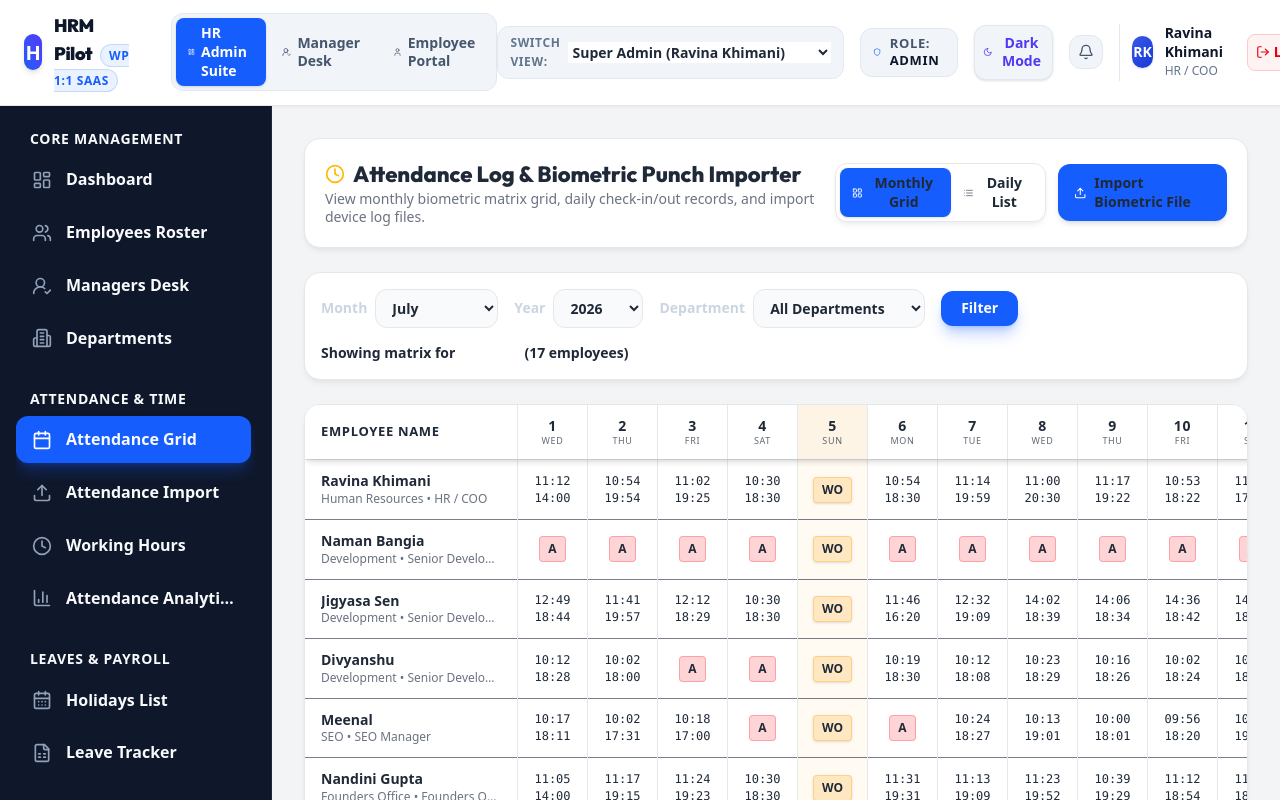
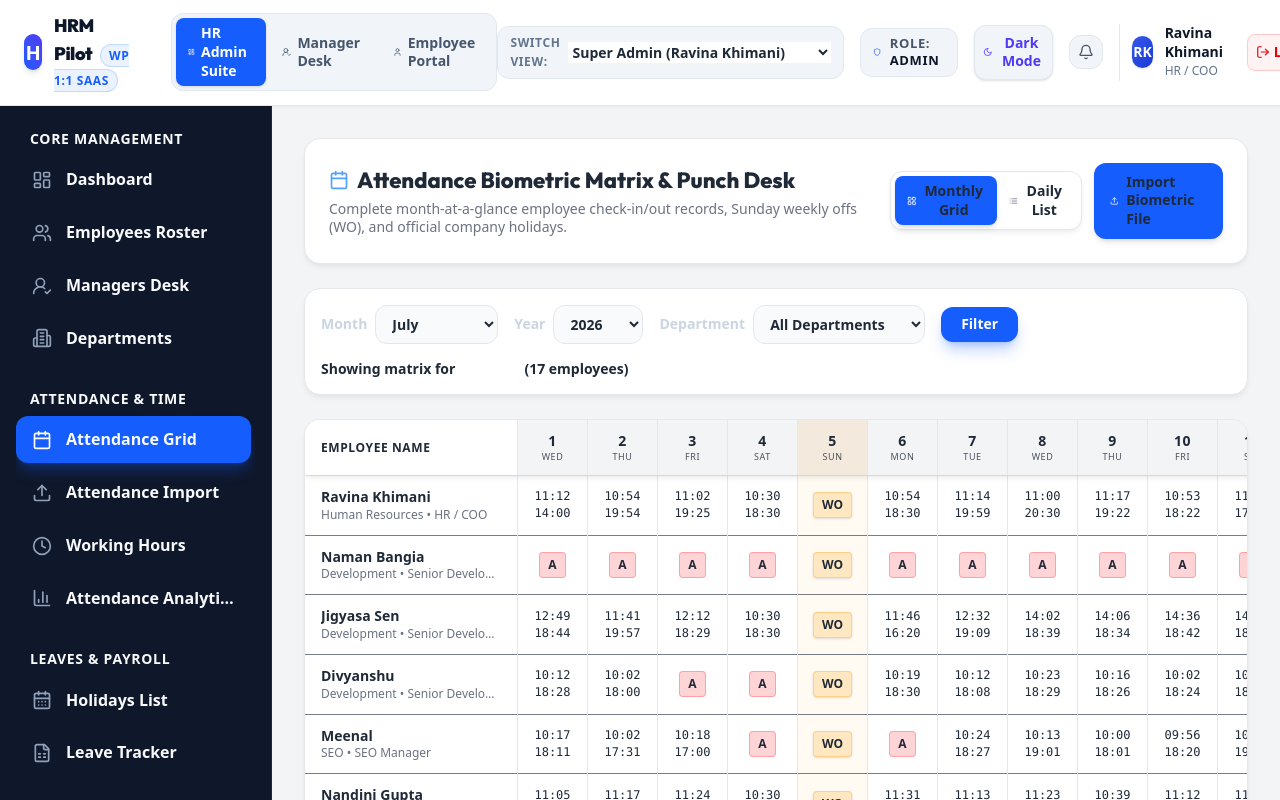
Before and after one commit to harsh12356-44/hrm-pilot-web-app, a Next.js app: page /admin/attendance in a window 1280 px wide. Shown: the top 800 px of the page. Built offline with nearby package versions, Linux system fonts and the light colour scheme.

Commit message:
Populate 2026 official holiday list and display custom Holiday Badges in Attendance Grid and Working Hours matrix

```diff
--- a/src/app/admin/working-hours/page.tsx
+++ b/src/app/admin/working-hours/page.tsx
@@ -31,21 +31,25 @@ export default function WorkingHoursPage() {
 
   const [logs, setLogs] = useState<AttendanceLog[]>([]);
   const [employees, setEmployees] = useState<Employee[]>([]);
+  const [holidays, setHolidays] = useState<any[]>([]);
   const [loading, setLoading] = useState(true);
 
   const fetchWorkingHours = async () => {
     setLoading(true);
     try {
       const url = `/api/attendance?month=${selectedMonth}&year=${selectedYear}&department=${department}`;
-      const [attRes, empRes] = await Promise.all([
+      const [attRes, empRes, holRes] = await Promise.all([
         fetch(url),
         fetch(`/api/employees`),
+        fetch('/api/holidays'),
       ]);
 
       const attData = await attRes.json();
       const empData = await empRes.json();
+      const holData = await holRes.json();
 
       setLogs(Array.isArray(attData.logs) ? attData.logs : []);
+      setHolidays(Array.isArray(holData) ? holData : []);
       let empList = Array.isArray(empData.employees) ? empData.employees : Array.isArray(empData) ? empData : [];
       if (department !== 'ALL') {
         empList = empList.filter((e: any) => e.department === department);
@@ -285,15 +289,24 @@ export default function WorkingHoursPage() {
                             const isSunday = dateObj.getDay() === 0;
 
                             const isWeeklyOff = (log && (log.attendanceCode === 'WO-I' || log.attendanceCode === 'WO')) || (isSunday && (!log || log.attendanceCode === 'WO-I' || log.attendanceCode === 'WO'));
+                            const holiday = holidays.find(h => h.date === dateStr);
 
                             return (
                               <td
                                 key={dayNum}
                                 className={`py-3 px-1 text-center border-r border-slate-800/60 transition ${
-                                  isSunday ? 'bg-amber-500/5' : ''
+                                  holiday ? 'bg-rose-500/10' : isSunday ? 'bg-amber-500/5' : ''
                                 }`}
                               >
-                                {isWeeklyOff ? (
+                                {holiday ? (
+                                  /* HOLIDAY BADGE (e.g. Diwali, Holi, Republic Day) */
+                                  <span
+                                    className="inline-block px-1.5 py-1 rounded bg-rose-500/25 border border-rose-500/40 text-rose-300 font-extrabold text-[9px] uppercase shadow-sm leading-tight max-w-[65px] truncate"
+                                    title={holiday.name}
+                                  >
+                                    {holiday.name}
+                                  </span>
+                                ) : isWeeklyOff ? (
                                   /* WO Badge Matching Reference Image 1:1 */
                                   <span className="inline-block px-2 py-1 rounded bg-amber-500/20 border border-amber-500/30 text-amber-300 font-extrabold text-[10px] uppercase shadow-sm">
                                     WO
--- a/src/components/AttendanceLogTab.tsx
+++ b/src/components/AttendanceLogTab.tsx
@@ -3,6 +3,7 @@
 import React, { useState, useEffect } from 'react';
 import { Upload, Clock, Edit2, Calendar, LayoutGrid, List } from 'lucide-react';
 import * as XLSX from 'xlsx';
+import { Holiday } from '@/lib/types';
 
 interface AttendanceLogTabProps {
   hideImport?: boolean;
@@ -34,6 +35,7 @@ export default function AttendanceLogTab({ hideImport = false }: AttendanceLogTa
 
   const [logs, setLogs] = useState<any[]>([]);
   const [employees, setEmployees] = useState<any[]>([]);
+  const [holidays, setHolidays] = useState<Holiday[]>([]);
   const [loading, setLoading] = useState(true);
   const [importMessage, setImportMessage] = useState('');
 
@@ -53,10 +55,15 @@ export default function AttendanceLogTab({ hideImport = false }: AttendanceLogTa
       } else {
         url += `&date=${date}`;
       }
-      const res = await fetch(url);
-      const data = await res.json();
+      const [attRes, holRes] = await Promise.all([
+        fetch(url),
+        fetch('/api/holidays'),
+      ]);
+      const data = await attRes.json();
+      const holData = await holRes.json();
       setLogs(data.logs || []);
       setEmployees(data.employees || []);
+      setHolidays(Array.isArray(holData) ? holData : []);
     } catch (err) {
       console.error(err);
     } finally {
@@ -98,69 +105,73 @@ export default function AttendanceLogTab({ hideImport = false }: AttendanceLogTa
         setTimeout(() => setImportMessage(''), 5000);
         fetchAttendance();
       } catch (err) {
-        setImportMessage('Error processing biometric import file.');
+        console.error(err);
+        alert('Failed to parse biometric Excel file. Please verify file format.');
       }
     };
     reader.readAsBinaryString(file);
   };
 
-  const handleSaveCorrection = async () => {
+  const handleSaveEdit = async () => {
     if (!editLog) return;
     try {
-      await fetch('/api/attendance', {
+      const res = await fetch('/api/attendance', {
         method: 'POST',
         headers: { 'Content-Type': 'application/json' },
         body: JSON.stringify({
           action: 'MANUAL_EDIT',
-          id: editLog.id,
+          logId: editLog.id,
           employeeId: editLog.employeeId,
           date: editLog.date,
           attendanceCode: editCode,
           checkIn: editIn,
           checkOut: editOut,
-          correctionReason: reason,
+          reason,
         }),
       });
+      const data = await res.json();
+      if (data.success) {
         setEditLog(null);
         fetchAttendance();
+      } else {
+        alert(data.error || 'Failed to save edit');
+      }
     } catch (err) {
       console.error(err);
     }
   };
 
-  // Days count for selected month/year
-  const totalDaysInMonth = new Date(Number(selectedYear), Number(selectedMonth), 0).getDate();
-  const daysArray = Array.from({ length: totalDaysInMonth }, (_, i) => i + 1);
-
-  // Map logs by key: employeeId_date
+  // Helper map for fast lookup in matrix grid
   const logsMap: { [key: string]: any } = {};
   logs.forEach(l => {
     logsMap[`${l.employeeId}_${l.date}`] = l;
   });
 
+  // Calculate days in selected month for matrix header
+  const totalDaysInMonth = new Date(Number(selectedYear), Number(selectedMonth), 0).getDate();
+  const daysArray = Array.from({ length: totalDaysInMonth }, (_, i) => i + 1);
+
   return (
-    <div className="space-y-6 text-slate-100 pb-12">
-      {/* Header & Importer */}
-      <div className="bg-slate-900 border border-slate-800 rounded-2xl p-5 shadow-lg flex flex-col md:flex-row items-center justify-between gap-4">
+    <div className="space-y-6">
+      {/* Header Bar */}
+      <div className="flex flex-col md:flex-row md:items-center justify-between gap-4 bg-slate-900 border border-slate-800 rounded-2xl p-6 shadow-xl">
         <div>
-          <h2 className="text-xl font-extrabold text-white flex items-center space-x-2 font-heading">
-            <Clock className="w-5 h-5 text-amber-400" />
-            <span>{hideImport ? 'My Attendance Log' : 'Attendance Log & Biometric Punch Importer'}</span>
+          <h2 className="text-xl font-extrabold text-white font-heading flex items-center space-x-2">
+            <Calendar className="w-5 h-5 text-blue-400" />
+            <span>Attendance Biometric Matrix & Punch Desk</span>
           </h2>
-          <p className="text-xs text-slate-400">
-            {hideImport
-              ? 'View your daily punch records, attendance codes, and shift duration.'
-              : 'View monthly biometric matrix grid, daily check-in/out records, and import device log files.'}
+          <p className="text-xs text-slate-400 mt-1">
+            Complete month-at-a-glance employee check-in/out records, Sunday weekly offs (WO), and official company holidays.
           </p>
         </div>
 
-        <div className="flex items-center space-x-3 w-full md:w-auto">
-          {/* View Switcher */}
-          <div className="flex items-center bg-slate-800 border border-slate-700 rounded-xl p-1">
+        <div className="flex items-center space-x-3">
+          {/* View Toggle */}
+          <div className="flex bg-slate-950 p-1 rounded-xl border border-slate-800">
             <button
               onClick={() => setViewMode('matrix')}
-              className={`flex items-center space-x-1.5 px-3 py-1.5 rounded-lg text-xs font-bold transition ${
-                viewMode === 'matrix' ? 'bg-blue-600 text-white shadow' : 'text-slate-400 hover:text-white'
+              className={`px-3 py-1.5 rounded-lg text-xs font-bold transition flex items-center space-x-1.5 ${
+                viewMode === 'matrix' ? 'bg-blue-600 text-white shadow-md' : 'text-slate-400 hover:text-white'
               }`}
             >
               <LayoutGrid className="w-3.5 h-3.5" />
@@ -168,8 +179,8 @@ export default function AttendanceLogTab({ hideImport = false }: AttendanceLogTa
             </button>
             <button
               onClick={() => setViewMode('daily')}
-              className={`flex items-center space-x-1.5 px-3 py-1.5 rounded-lg text-xs font-bold transition ${
-                viewMode === 'daily' ? 'bg-blue-600 text-white shadow' : 'text-slate-400 hover:text-white'
+              className={`px-3 py-1.5 rounded-lg text-xs font-bold transition flex items-center space-x-1.5 ${
+                viewMode === 'daily' ? 'bg-blue-600 text-white shadow-md' : 'text-slate-400 hover:text-white'
               }`}
             >
               <List className="w-3.5 h-3.5" />
@@ -195,7 +206,7 @@ export default function AttendanceLogTab({ hideImport = false }: AttendanceLogTa
         </div>
       )}
 
-      {/* Filter Controls Bar (Matching Reference Image 1:1) */}
+      {/* Filter Controls Bar */}
       <div className="bg-slate-900 border border-slate-800 rounded-2xl p-4 flex flex-wrap items-center justify-between gap-4 shadow-md">
         <div className="flex flex-wrap items-center gap-4">
           {viewMode === 'matrix' ? (
@@ -280,30 +291,39 @@ export default function AttendanceLogTab({ hideImport = false }: AttendanceLogTa
       {/* MONTHLY MATRIX GRID VIEW (With Dual Horizontal & Vertical Scrollbars) */}
       {viewMode === 'matrix' ? (
         <div className="bg-slate-900 border border-slate-800 rounded-2xl shadow-2xl overflow-auto max-h-[580px] relative">
-          <table className="w-full text-left text-xs border-collapse min-w-[1200px]">
-            <thead className="sticky top-0 z-30 bg-slate-950 shadow-md">
-              <tr className="bg-slate-950 text-slate-400 uppercase font-black tracking-wider text-[11px] border-b border-slate-800">
-                {/* Sticky Top-Left Employee Name Header */}
-                <th className="py-4 px-4 sticky top-0 left-0 z-40 bg-slate-950 border-r border-b border-slate-800 min-w-[200px] shadow-md">
+          <table className="w-full text-left text-xs border-collapse">
+            <thead className="sticky top-0 z-20 bg-slate-950 text-slate-300 font-bold uppercase text-[10px] tracking-wider border-b border-slate-800 shadow-md">
+              <tr>
+                {/* Frozen Left Header */}
+                <th className="py-4 px-4 sticky left-0 z-30 bg-slate-950 border-r border-b border-slate-800 min-w-[200px] shadow-sm text-slate-200 font-extrabold">
                   EMPLOYEE NAME
                 </th>
-                {/* Days Columns 1..31 Header */}
+
+                {/* Frozen Top Day Columns 1..31 */}
                 {daysArray.map(dayNum => {
                   const padDay = String(dayNum).padStart(2, '0');
                   const padMonth = String(selectedMonth).padStart(2, '0');
-                  const dateObj = new Date(`${selectedYear}-${padMonth}-${padDay}`);
+                  const dateStr = `${selectedYear}-${padMonth}-${padDay}`;
+                  const dateObj = new Date(dateStr);
                   const isSunday = dateObj.getDay() === 0;
+
+                  const holiday = holidays.find(h => h.date === dateStr);
 
                   return (
                     <th
                       key={dayNum}
+                      title={holiday ? holiday.name : undefined}
                       className={`py-3 px-2 text-center border-r border-b border-slate-800 min-w-[70px] ${
-                        isSunday ? 'bg-amber-500/10 text-amber-300 font-extrabold' : ''
+                        holiday
+                          ? 'bg-rose-500/20 text-rose-300 font-extrabold border-b-2 border-b-rose-500'
+                          : isSunday
+                          ? 'bg-amber-500/10 text-amber-300 font-extrabold'
+                          : ''
                       }`}
                     >
                       <span className="block text-xs">{dayNum}</span>
-                      <span className="block text-[9px] font-normal opacity-70">
-                        {dateObj.toLocaleDateString('en-US', { weekday: 'short' })}
+                      <span className="block text-[9px] font-normal opacity-80 truncate max-w-[65px]">
+                        {holiday ? holiday.name : dateObj.toLocaleDateString('en-US', { weekday: 'short' })}
                       </span>
                     </th>
                   );
@@ -329,6 +349,9 @@ export default function AttendanceLogTab({ hideImport = false }: AttendanceLogTa
                     const dateObj = new Date(dateStr);
                     const isSunday = dateObj.getDay() === 0;
 
+                    // Check for Holiday
+                    const holiday = holidays.find(h => h.date === dateStr);
+
                     // Sunday / Weekly Off
                     const isWeeklyOff = (log && (log.attendanceCode === 'WO-I' || log.attendanceCode === 'WO')) || (isSunday && (!log || log.attendanceCode === 'WO-I' || log.attendanceCode === 'WO'));
 
@@ -338,17 +361,25 @@ export default function AttendanceLogTab({ hideImport = false }: AttendanceLogTa
                         onClick={() => {
                           if (!hideImport) {
                             setEditLog(log || { id: `att-${emp.id}-${dateStr}`, employeeId: emp.id, employeeName: emp.name, date: dateStr });
-                              setEditCode(log ? log.attendanceCode : (isSunday ? 'WO-I' : 'P'));
+                            setEditCode(log ? log.attendanceCode : (holiday ? 'HOLIDAY' : isSunday ? 'WO-I' : 'P'));
                             setEditIn(log ? log.checkIn || '09:00' : '09:00');
                             setEditOut(log ? log.checkOut || '18:00' : '18:00');
                           }
                         }}
                         className={`py-2 px-1 text-center border-r border-slate-800/60 transition cursor-pointer hover:bg-blue-600/20 ${
-                            isSunday ? 'bg-amber-500/5' : ''
+                          holiday ? 'bg-rose-500/10' : isSunday ? 'bg-amber-500/5' : ''
                         }`}
                       >
-                          {isWeeklyOff ? (
-                            /* WO Badge Matching User Reference Image 1:1 */
+                        {holiday ? (
+                          /* HOLIDAY BADGE (e.g. Diwali, Holi, Republic Day) */
+                          <span
+                            className="inline-block px-1.5 py-1 rounded bg-rose-500/25 border border-rose-500/40 text-rose-300 font-extrabold text-[9px] uppercase shadow-sm leading-tight max-w-[65px] truncate"
+                            title={holiday.name}
+                          >
+                            {holiday.name}
+                          </span>
+                        ) : isWeeklyOff ? (
+                          /* WO Badge Matching Reference Image 1:1 */
                           <span className="inline-block px-2 py-1 rounded bg-amber-500/20 border border-amber-500/30 text-amber-300 font-extrabold text-[10px] uppercase shadow-sm">
                             WO
                           </span>
@@ -419,11 +450,9 @@ export default function AttendanceLogTab({ hideImport = false }: AttendanceLogTa
                     </td>
                     <td className="py-3.5 px-4 text-center font-mono">{log.checkIn || '--:--'}</td>
                     <td className="py-3.5 px-4 text-center font-mono">{log.checkOut || '--:--'}</td>
-                    <td className="py-3.5 px-4 text-center font-mono text-emerald-400">{log.workedMinutes}m</td>
-                    <td className="py-3.5 px-4 text-center font-mono text-red-400">{log.shortMinutes}m</td>
-                    <td className="py-3.5 px-4 text-center text-[11px] text-slate-400">
-                      {log.isManual ? `Manual Edit (${log.correctionReason || 'Corrected'})` : 'Device Punch'}
-                    </td>
+                    <td className="py-3.5 px-4 text-center font-mono font-semibold text-emerald-400">{log.workedMinutes || 0}m</td>
+                    <td className="py-3.5 px-4 text-center font-mono text-amber-400">{log.shortMinutes || 0}m</td>
+                    <td className="py-3.5 px-4 text-center font-medium text-slate-300">{log.status || 'Verified'}</td>
                     {!hideImport && (
                       <td className="py-3.5 px-4 text-right">
                         <button
@@ -433,9 +462,10 @@ export default function AttendanceLogTab({ hideImport = false }: AttendanceLogTa
                             setEditIn(log.checkIn || '09:00');
                             setEditOut(log.checkOut || '18:00');
                           }}
-                          className="p-1.5 bg-blue-600/20 hover:bg-blue-600/30 text-blue-400 rounded-lg transition"
+                          className="px-3 py-1 bg-slate-800 hover:bg-slate-700 text-blue-400 rounded-lg text-xs font-semibold transition flex items-center space-x-1 ml-auto"
                         >
-                          <Edit2 className="w-3.5 h-3.5" />
+                          <Edit2 className="w-3 h-3" />
+                          <span>Edit</span>
                         </button>
                       </td>
                     )}
@@ -447,48 +477,78 @@ export default function AttendanceLogTab({ hideImport = false }: AttendanceLogTa
         </div>
       )}
 
-      {/* Manual Punch Correction Modal */}
-      {!hideImport && editLog && (
-        <div className="fixed inset-0 z-50 bg-black/60 backdrop-blur-sm flex items-center justify-center p-4">
-          <div className="bg-slate-900 border border-slate-800 rounded-2xl p-6 max-w-md w-full space-y-4 shadow-2xl">
-            <h3 className="text-base font-bold text-white">Edit Attendance Punch</h3>
-            <p className="text-xs text-slate-400">Editing log entry for <strong className="text-white">{editLog.employeeName}</strong> ({editLog.date})</p>
+      {/* QUICK PUNCH EDIT MODAL */}
+      {editLog && (
+        <div className="fixed inset-0 z-50 bg-black/70 backdrop-blur-sm flex items-center justify-center p-4">
+          <div className="bg-slate-900 border border-slate-800 rounded-2xl p-6 max-w-md w-full shadow-2xl space-y-4 animate-fadeIn">
+            <h3 className="text-lg font-bold text-white font-heading">
+              Edit Biometric Record for {editLog.employeeName}
+            </h3>
+            <p className="text-xs text-slate-400">Date: <strong className="text-slate-200">{editLog.date}</strong></p>
 
+            <div className="space-y-3">
               <div>
-              <label className="block text-xs font-semibold text-slate-300 mb-1">Attendance Code</label>
-              <select value={editCode} onChange={e => setEditCode(e.target.value)} className="w-full bg-slate-800 border border-slate-700 rounded-xl px-3 py-2 text-xs text-white">
-                <option value="P">P - Present</option>
-                <option value="WO-I">WO - Weekly Off / Sunday</option>
+                <label className="text-xs font-semibold text-slate-300 block mb-1">Attendance Code</label>
+                <select
+                  value={editCode}
+                  onChange={e => setEditCode(e.target.value)}
+                  className="w-full bg-slate-800 border border-slate-700 rounded-xl px-3 py-2 text-xs font-semibold text-white focus:outline-none focus:border-blue-500"
+                >
+                  <option value="P">P - Full Present</option>
                   <option value="HD">HD - Half Day</option>
                   <option value="A">A - Absent</option>
-                <option value="PL">PL - Paid Leave</option>
-                <option value="UL">UL - Unpaid Leave</option>
                   <option value="MP">MP - Missing Punch</option>
+                  <option value="WO-I">WO-I - Weekly Off</option>
+                  <option value="PL">PL - Planned Leave</option>
+                  <option value="UL">UL - Unplanned Leave</option>
                 </select>
               </div>
 
               <div className="grid grid-cols-2 gap-3">
                 <div>
-                <label className="block text-xs font-semibold text-slate-300 mb-1">Check In Time</label>
-                <input type="time" value={editIn} onChange={e => setEditIn(e.target.value)} className="w-full bg-slate-800 border border-slate-700 rounded-xl px-3 py-2 text-xs text-white" />
+                  <label className="text-xs font-semibold text-slate-300 block mb-1">Check In Time</label>
+                  <input
+                    type="time"
+                    value={editIn}
+                    onChange={e => setEditIn(e.target.value)}
+                    className="w-full bg-slate-800 border border-slate-700 rounded-xl px-3 py-2 text-xs font-semibold text-white focus:outline-none focus:border-blue-500"
+                  />
                 </div>
                 <div>
-                <label className="block text-xs font-semibold text-slate-300 mb-1">Check Out Time</label>
-                <input type="time" value={editOut} onChange={e => setEditOut(e.target.value)} className="w-full bg-slate-800 border border-slate-700 rounded-xl px-3 py-2 text-xs text-white" />
+                  <label className="text-xs font-semibold text-slate-300 block mb-1">Check Out Time</label>
+                  <input
+                    type="time"
+                    value={editOut}
+                    onChange={e => setEditOut(e.target.value)}
+                    className="w-full bg-slate-800 border border-slate-700 rounded-xl px-3 py-2 text-xs font-semibold text-white focus:outline-none focus:border-blue-500"
+                  />
                 </div>
               </div>
 
               <div>
-              <label className="block text-xs font-semibold text-slate-300 mb-1">Correction Reason</label>
-              <input type="text" value={reason} onChange={e => setReason(e.target.value)} placeholder="Reason for correction..." className="w-full bg-slate-800 border border-slate-700 rounded-xl px-3 py-2 text-xs text-white" />
+                <label className="text-xs font-semibold text-slate-300 block mb-1">Reason for Override</label>
+                <input
+                  type="text"
+                  placeholder="e.g. Biometric reader missed punch"
+                  value={reason}
+                  onChange={e => setReason(e.target.value)}
+                  className="w-full bg-slate-800 border border-slate-700 rounded-xl px-3 py-2 text-xs font-semibold text-white focus:outline-none focus:border-blue-500 placeholder-slate-500"
+                />
+              </div>
             </div>
 
-            <div className="flex justify-end space-x-3 pt-2">
-              <button onClick={() => setEditLog(null)} className="px-4 py-2 bg-slate-800 hover:bg-slate-700 text-slate-300 rounded-xl text-xs font-semibold">
+            <div className="flex items-center justify-end space-x-3 pt-2">
+              <button
+                onClick={() => setEditLog(null)}
+                className="px-4 py-2 bg-slate-800 hover:bg-slate-700 text-slate-300 rounded-xl text-xs font-semibold transition"
+              >
                 Cancel
               </button>
-              <button onClick={handleSaveCorrection} className="px-4 py-2 bg-blue-600 hover:bg-blue-500 text-white rounded-xl text-xs font-semibold shadow-lg shadow-blue-600/30">
-                Save Log
+              <button
+                onClick={handleSaveEdit}
+                className="px-4 py-2 bg-blue-600 hover:bg-blue-500 text-white rounded-xl text-xs font-semibold transition shadow-md"
+              >
+                Save Record Override
               </button>
             </div>
           </div>
```
Lines whose indentation alone changed are shown as unchanged.
